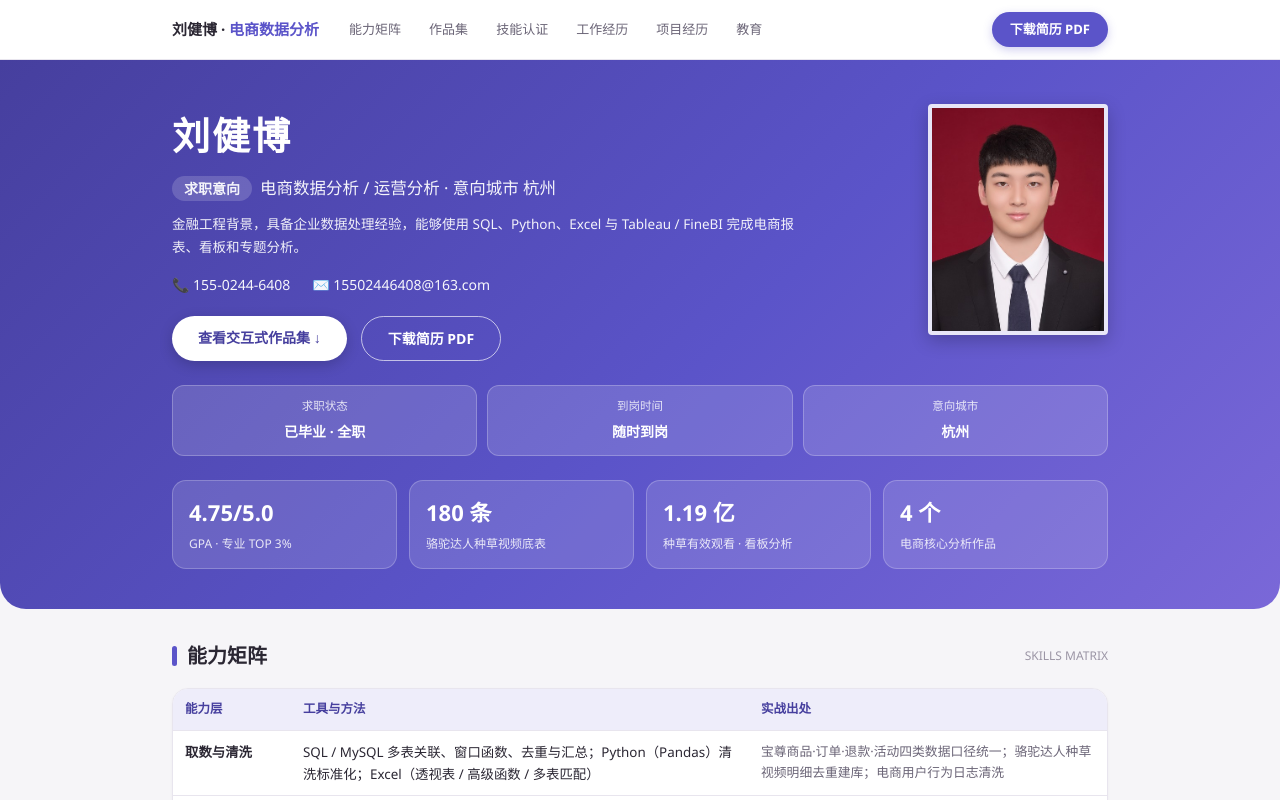
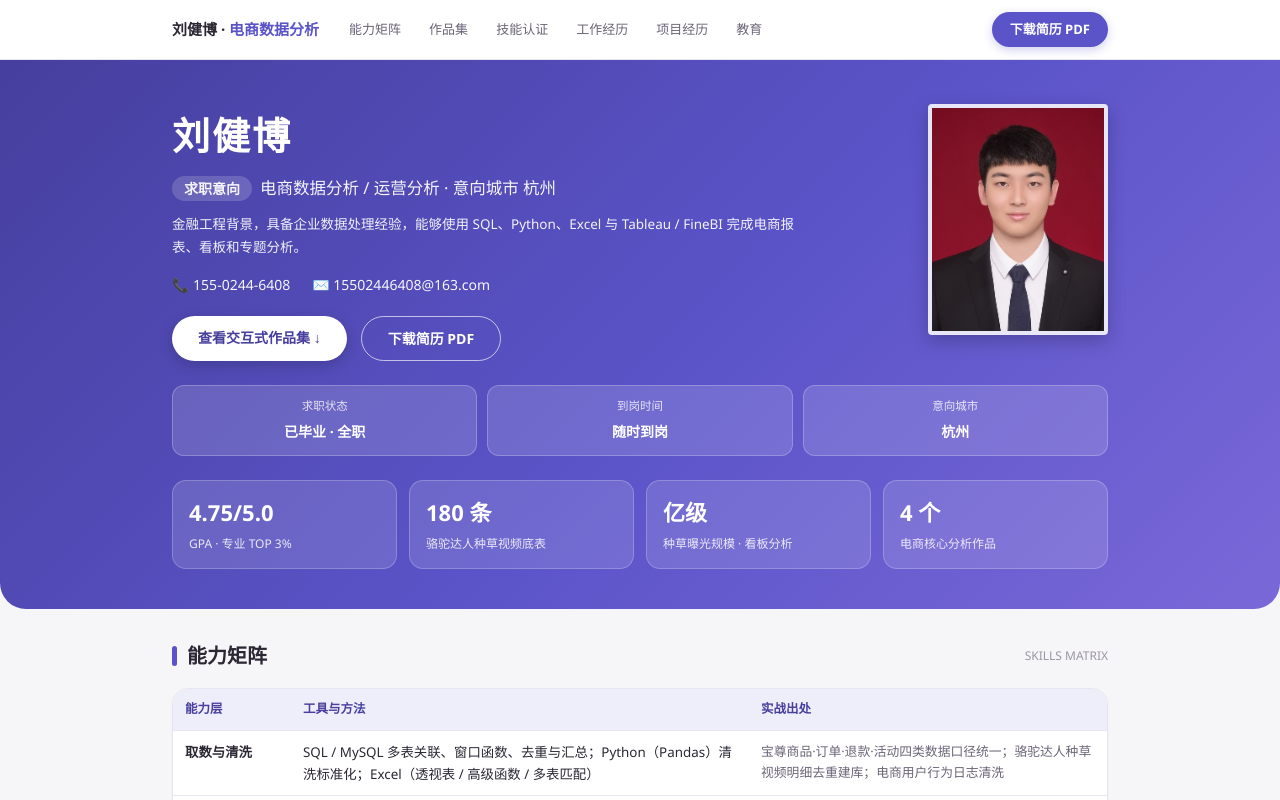
Before and after one commit to OI-CTFsky/revenue-dashboard, a plain HTML site: page index.html in a window 1280 px wide. Shown: the top 800 px of the page. Drawn offline with Linux system fonts and the light colour scheme.

Commit message:
统计位绝对曝光量改为量级描述

```diff
--- a/index.html
+++ b/index.html
@@ -185,7 +185,7 @@
     <div class="stats">
       <div class="s"><b>4.75/5.0</b><span>GPA · 专业 TOP 3%</span></div>
       <div class="s"><b>180 条</b><span>骆驼达人种草视频底表</span></div>
-      <div class="s"><b>1.19 亿</b><span>种草有效观看 · 看板分析</span></div>
+      <div class="s"><b>亿级</b><span>种草曝光规模 · 看板分析</span></div>
       <div class="s"><b>4 个</b><span>电商核心分析作品</span></div>
     </div>
   </div>
```
